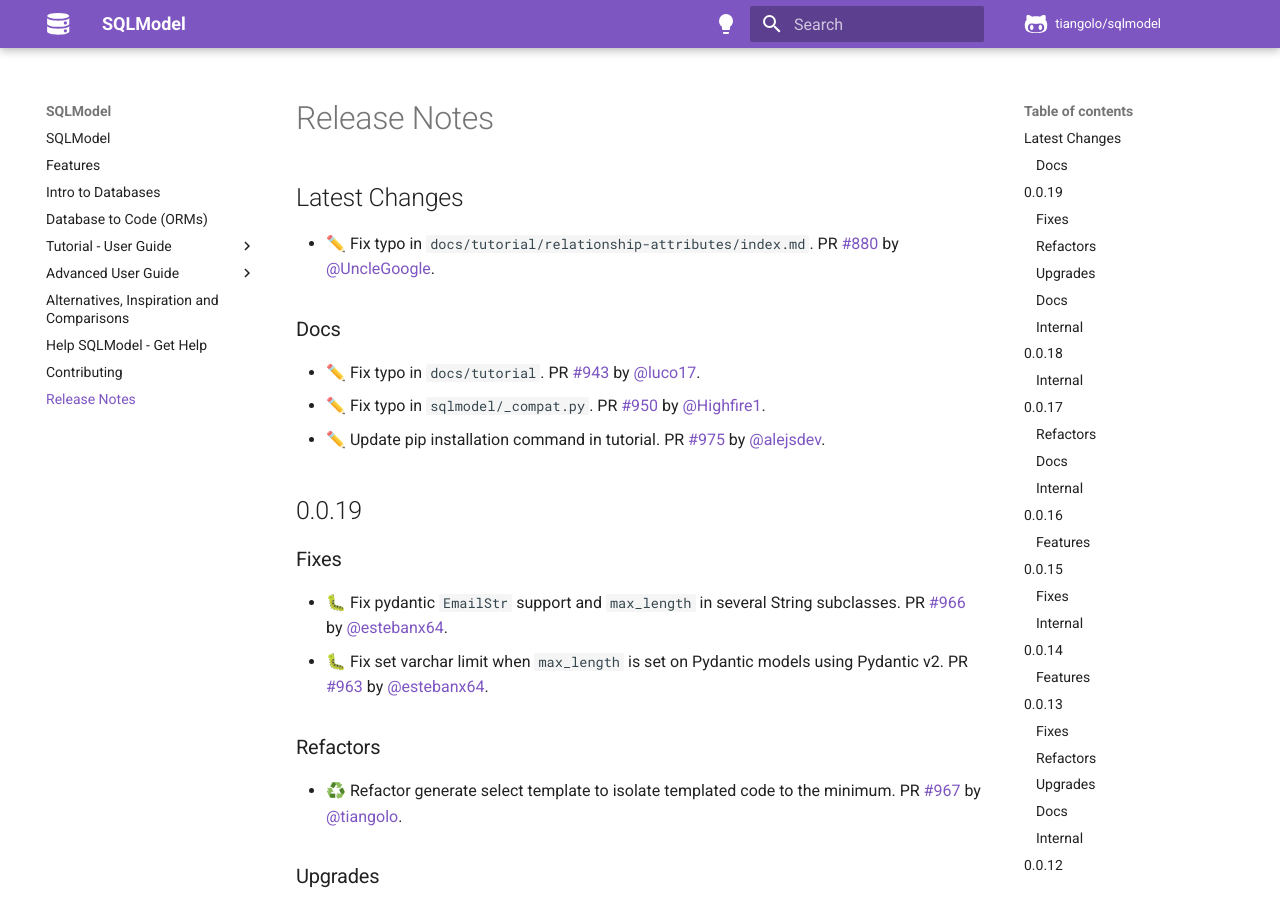
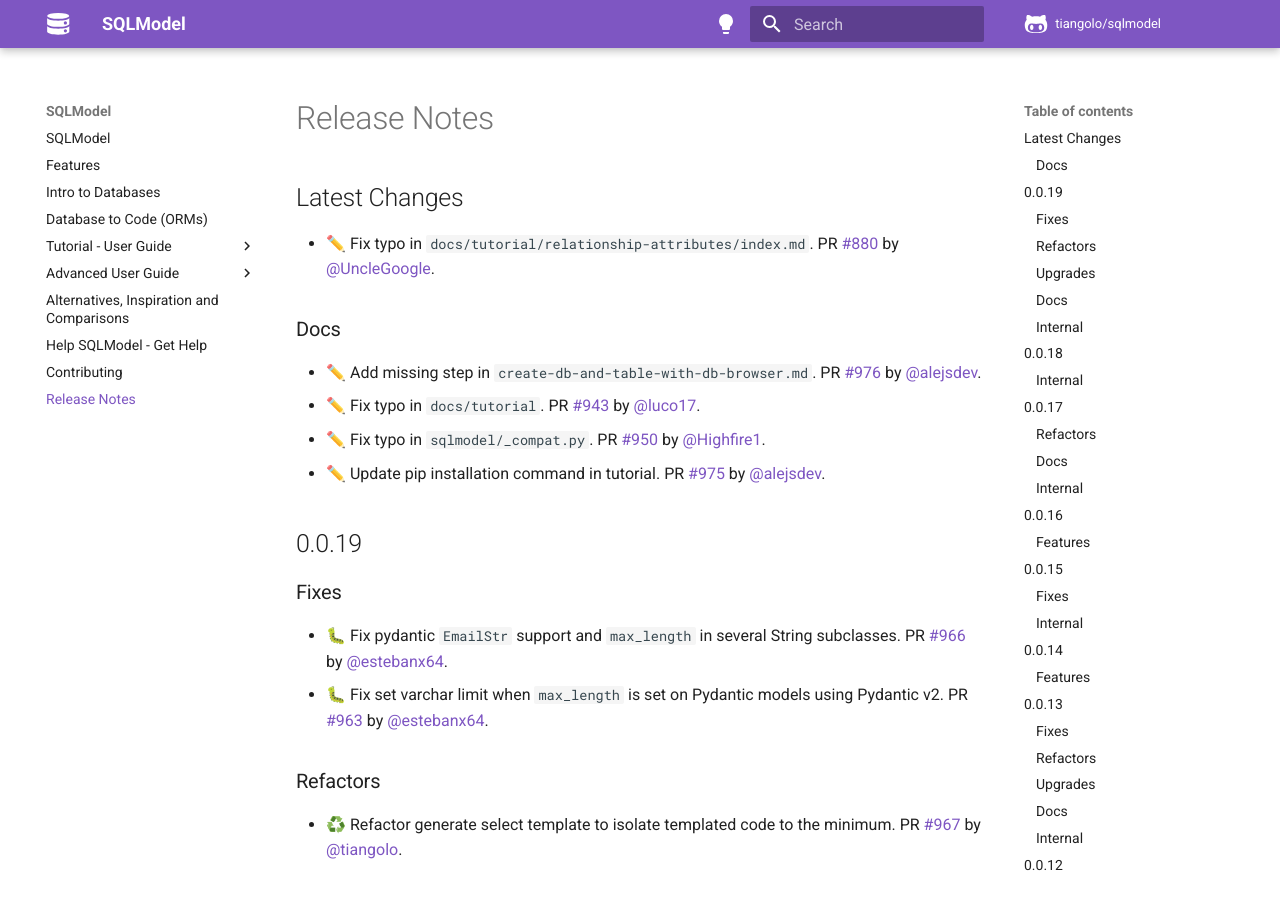
Before and after one commit to sztrakabalint/fastapi-sqlmodel, an MkDocs documentation site: the page built from docs/release-notes.md, in a window 1280 px wide and 900 px high. Built offline with MkDocs 1.6.1 and Material for MkDocs 9.7.7, drawn with Linux system fonts in a browser that asks for light colours; comment, search, counter and statistics services are not loaded.

Commit message:
📝 Update release notes

```diff
--- a/docs/release-notes.md
+++ b/docs/release-notes.md
@@ -6,6 +6,7 @@
 
 ### Docs
 
+* ✏️ Add missing step in `create-db-and-table-with-db-browser.md`. PR [#976](https://github.com/tiangolo/sqlmodel/pull/976) by [@alejsdev](https://github.com/alejsdev).
 * ✏️ Fix typo in `docs/tutorial`. PR [#943](https://github.com/tiangolo/sqlmodel/pull/943) by [@luco17](https://github.com/luco17).
 * ✏️ Fix typo in `sqlmodel/_compat.py`. PR [#950](https://github.com/tiangolo/sqlmodel/pull/950) by [@Highfire1](https://github.com/Highfire1).
 * ✏️ Update pip installation command in tutorial. PR [#975](https://github.com/tiangolo/sqlmodel/pull/975) by [@alejsdev](https://github.com/alejsdev).
```
